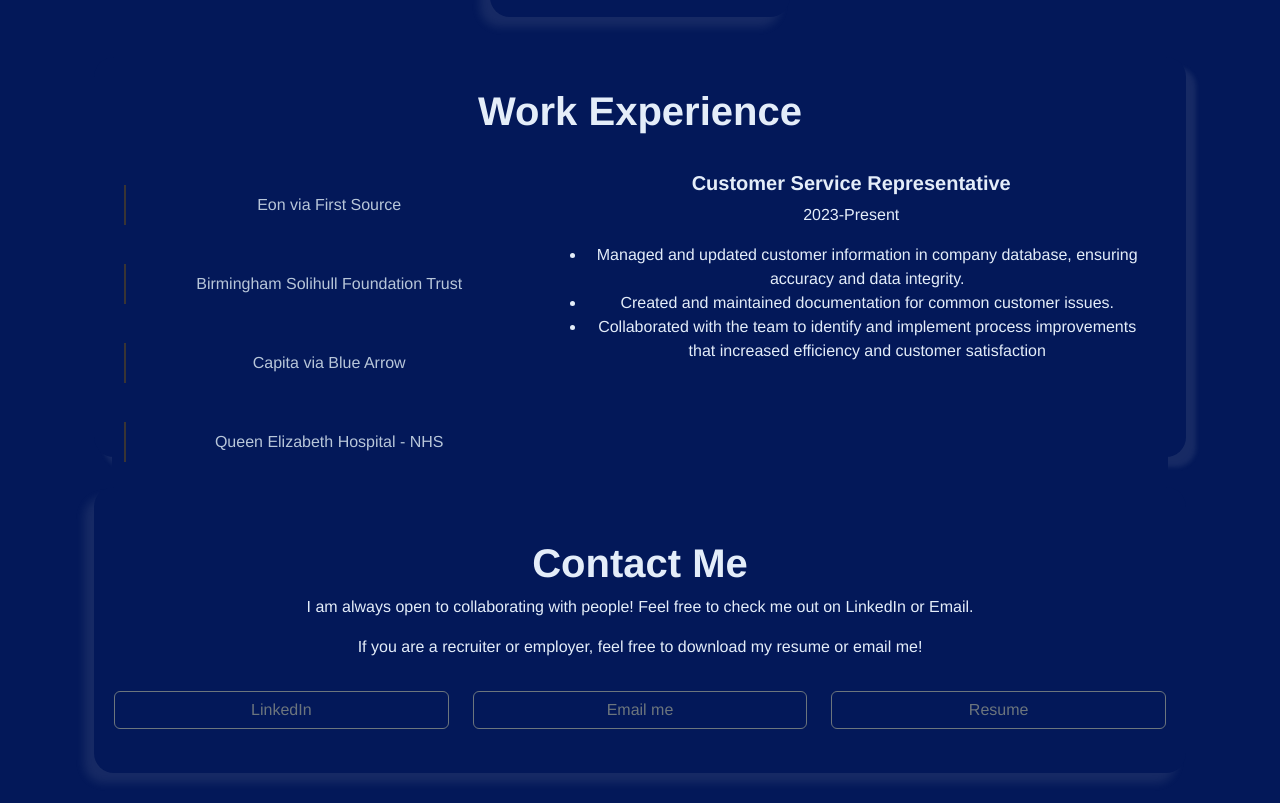
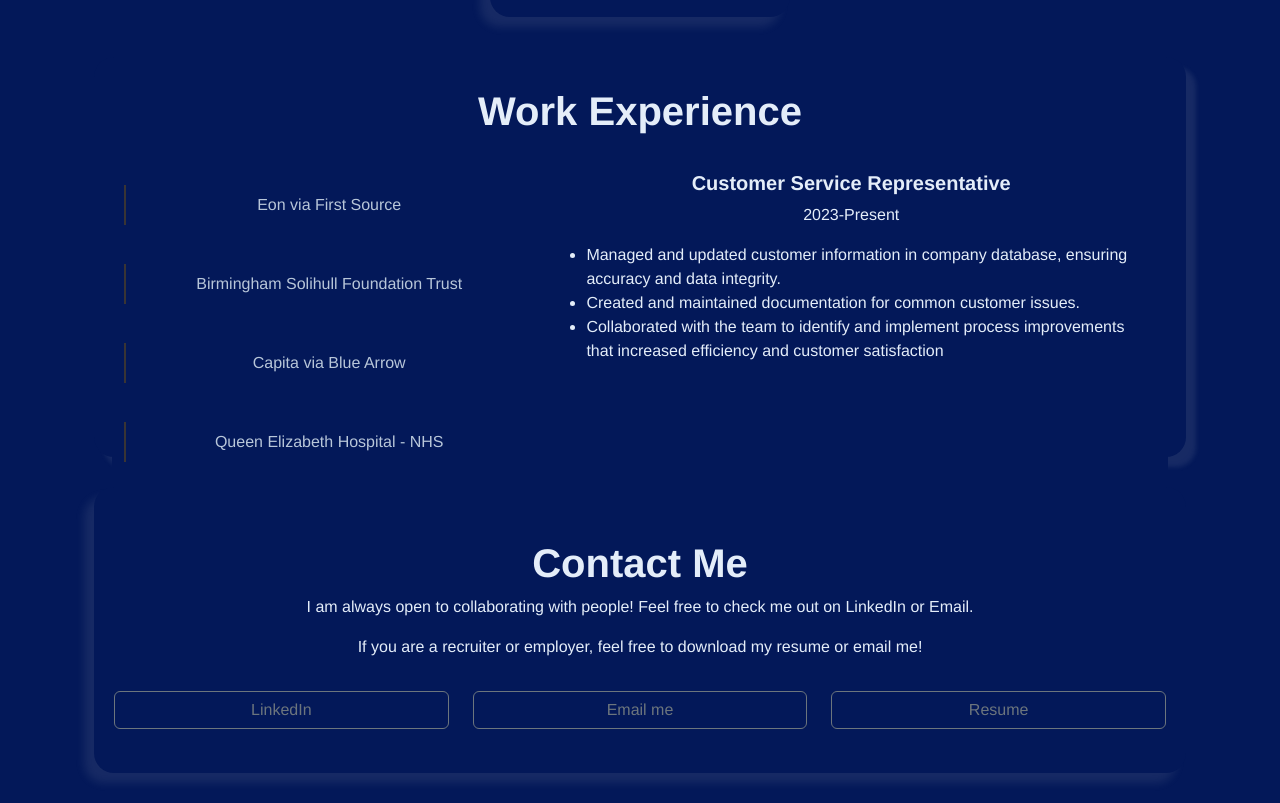
Before and after one commit to DanilleH22/portfolio, a React (Create React App) app: page / in a window 1280 px wide. Shown: the part 2406-3209 px from the top of the page. Built offline with nearby package versions, Linux system fonts and the light colour scheme.

Commit message:
Add styling for descriptions

```diff
--- a/src/pages/Experience.js
+++ b/src/pages/Experience.js
@@ -89,7 +89,7 @@ function Experience() {
                 <Tab.Pane eventKey={index.toString()} key={index}>
                   <h5><strong>{item.role}</strong></h5>
                   <p>{item.date}</p>
-                  <ul>
+                  <ul style={{ textAlign: 'left'}}>
                     {item.description.map((point, i) => <li key={i}>{point}</li>)}
                   </ul>
                 </Tab.Pane>
```
